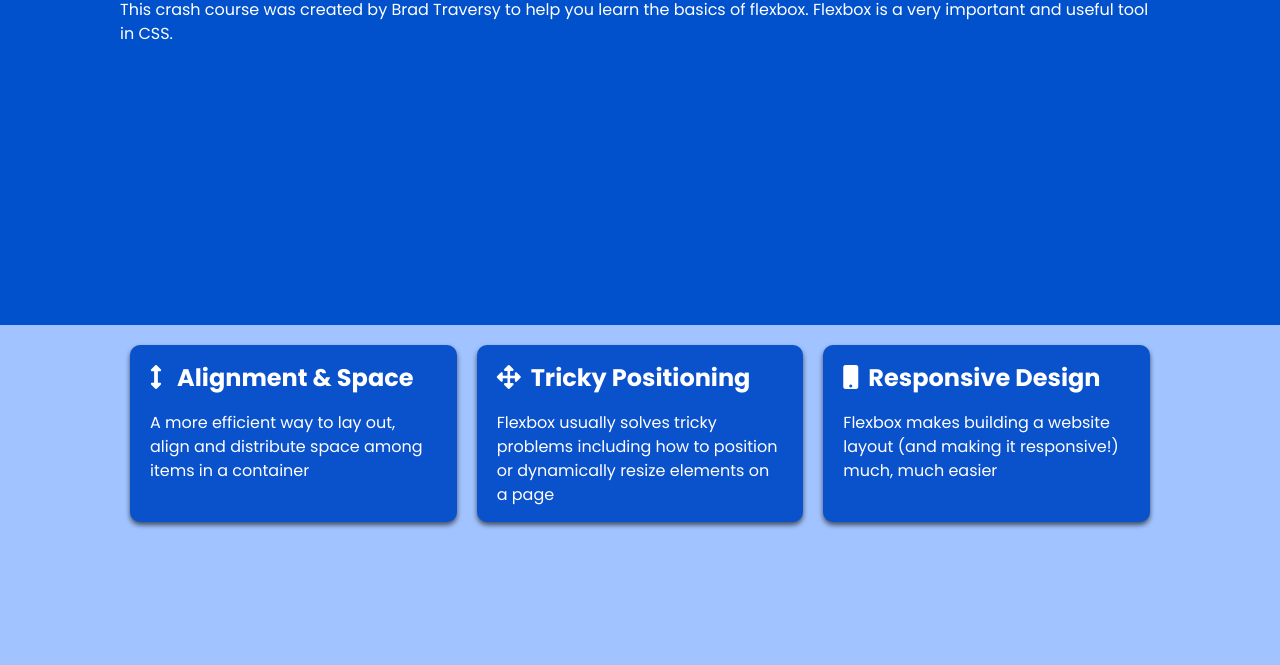
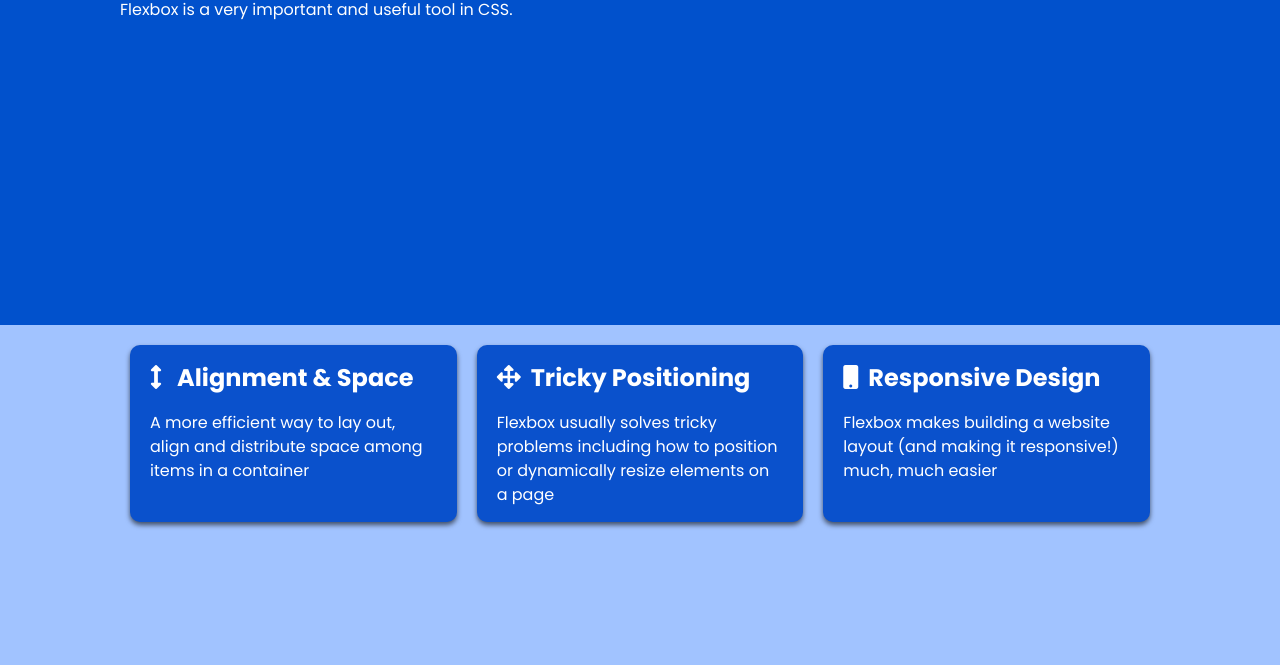
Before and after one commit to KalaynMatta-SDE/practice-codes, a plain HTML site: page flex boxes/index.html in a window 1280 px wide. Shown: the part 135-800 px from the top of the page. Drawn offline with Linux system fonts and the light colour scheme; files that its build step writes are made by us from their sources.

Commit message:
Update index.html

```diff
--- a/flex boxes/index.html
+++ b/flex boxes/index.html
@@ -37,8 +37,7 @@
         <div>
           <h1>Flexbox Crash Course</h1>
           <p>
-            This crash course was created by Brad Traversy to help you learn the
-            basics of flexbox. Flexbox is a very important and useful tool in
+             Flexbox is a very important and useful tool in
             CSS.
           </p>
         </div>
```
